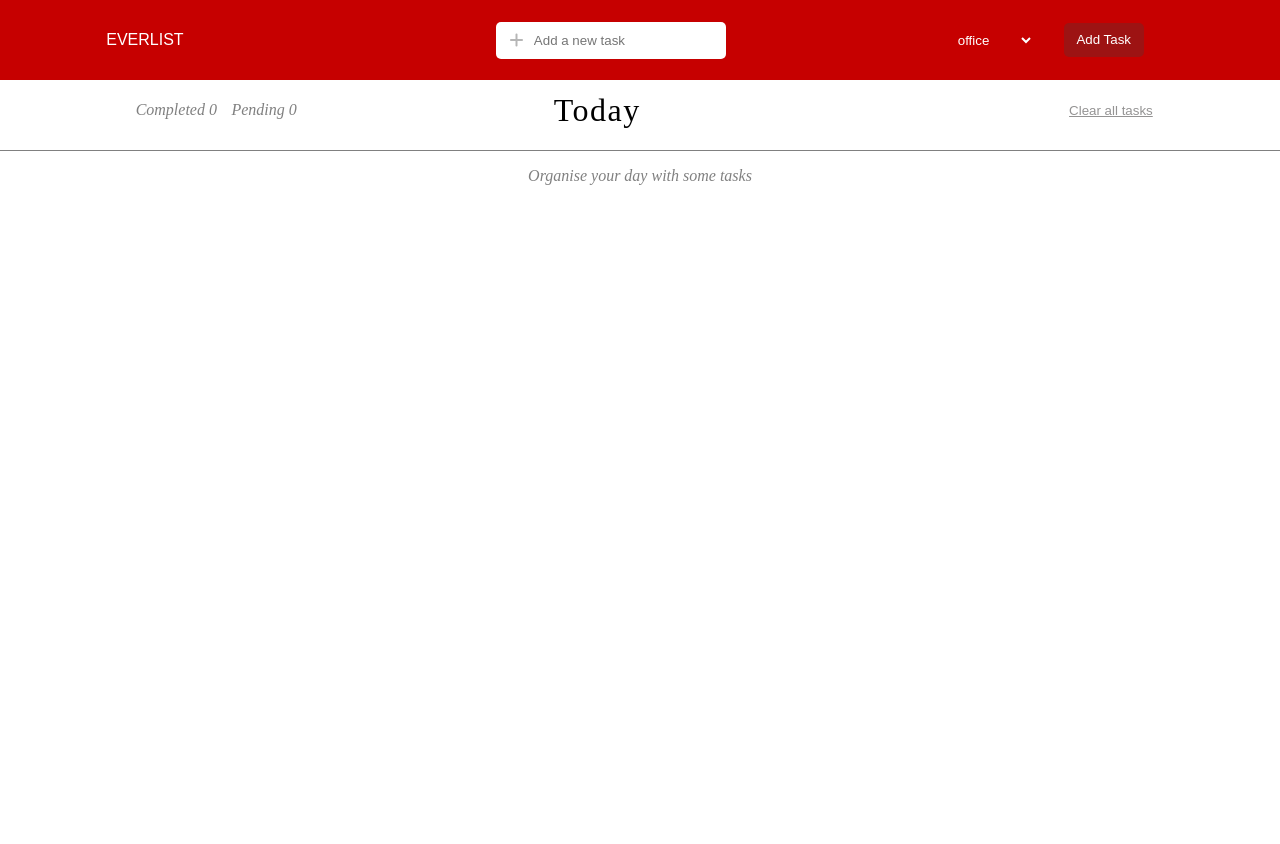
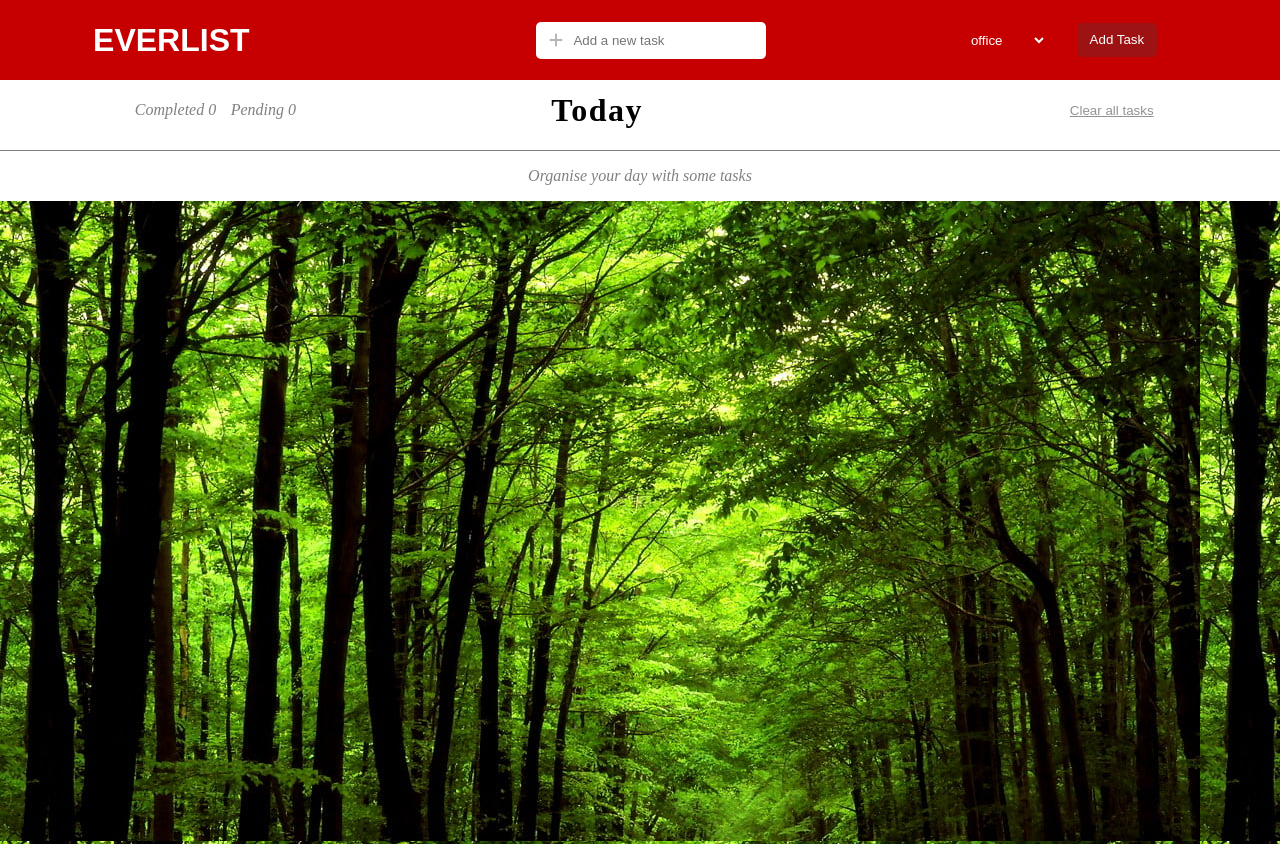
Before and after one commit to Sanit22/todolist, a plain HTML site: page index.html in a window 1280 px wide. Shown: the top 844 px of the page. Before the commit the page ends 800 px from the top, so only its background shows below. Drawn offline with Linux system fonts and the light colour scheme; a web font is replaced by a local one.

Commit message:
Update index.html

```diff
--- a/index.html
+++ b/index.html
@@ -9,14 +9,12 @@
         <link rel="stylesheet" href="./index.css">
     </head>
     <body>
-        <!-- main app container -->
-        <div id = "app-container">
 
             <!-- add tasks container -->
             <div id = "add-task-container">
-                <div id = "brand-name">
-                    EVERLIST
-                </div>
+
+                <h1 id="brand-name"> EVERLIST </h1>
+
                 <div id = "add-task-input">
                     <i id = "plus-icon" class="fas fa-plus"></i>
                     <input id = "task-details" type="text" placeholder="Add a new task">
@@ -46,12 +44,14 @@
                     <p> Completed <span id="completed-count"> 0 </span> </p>
                     <p> Pending <span id="pending-count"> 0 </span></p>
                 </div>
-                <div id = "today-heading"> Today </div>
+                <!-- <div id = "today-heading"> Today </div> -->
+                <h2 id="today-heading"> Today </h2>
                 <button id="clear-tasks"> Clear all tasks  </button>
             </div>
 
             <p id="default-text-pending"> Organise your day with some tasks </p>
 
+            <div id="task-container">
             <!-- pending tasks container -->
             <div id = "pending-tasks-container" class="tasks-container-design">
 
@@ -65,6 +65,7 @@
 
             </div>
         </div>
+        <!-- </div> -->
     <script src="./index.js">
     </script>
     </body>
```
